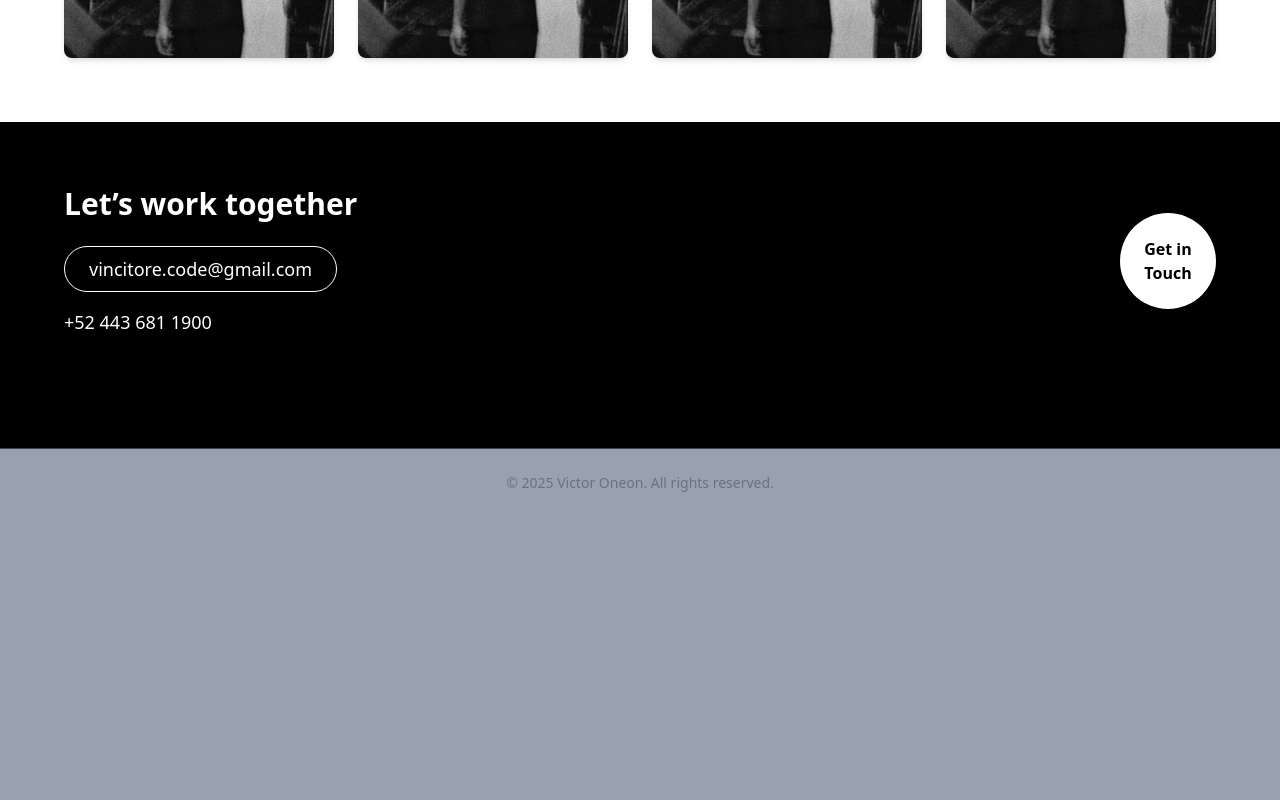
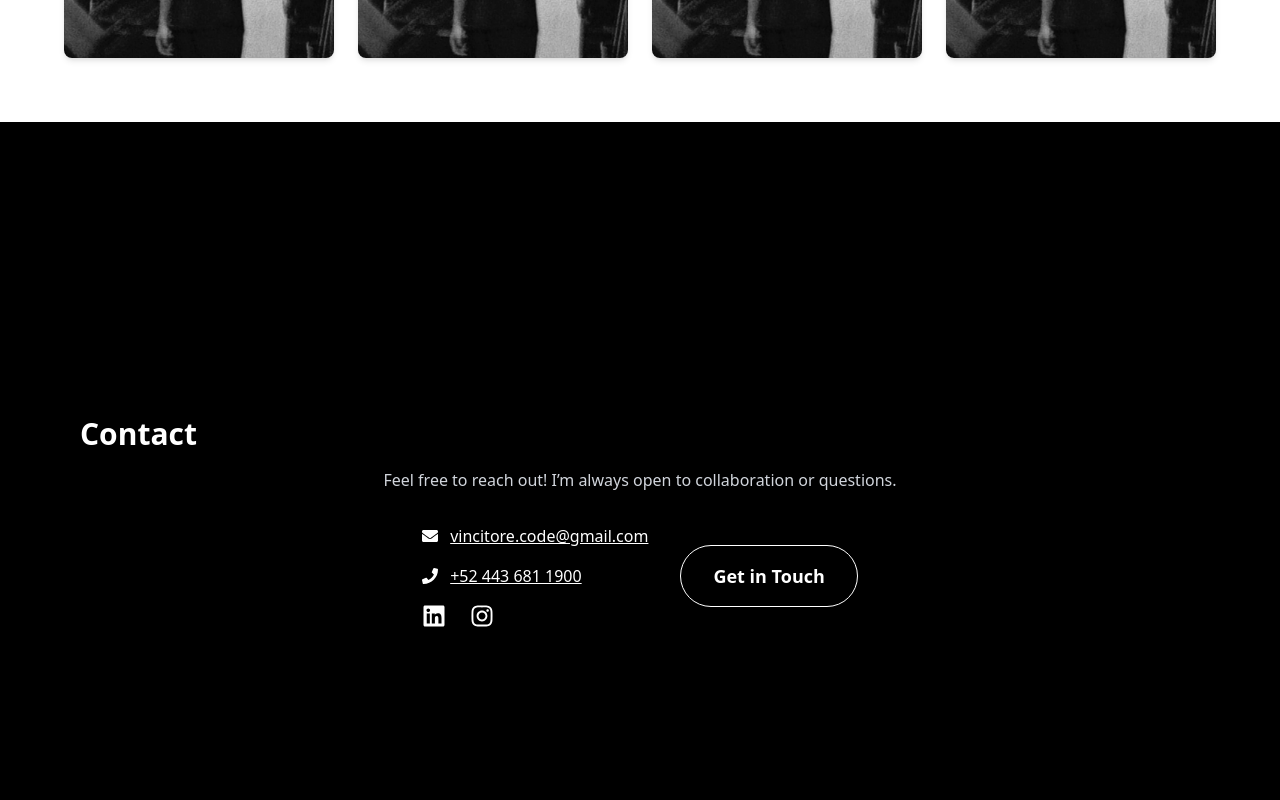
Before and after one commit to Vincitorecode/web-portfolio, a React (Vite) app: page / in a window 1280 px wide. Shown: the part 1380-2180 px from the top of the page. Before the commit the page ends 1897 px from the top, so only its background shows below. Built offline with nearby package versions, Linux system fonts and the light colour scheme.

Commit message:
contact create

```diff
--- a/src/App.css
+++ b/src/App.css
@@ -40,3 +40,7 @@
 .read-the-docs {
   color: #888;
 }
+
+html {
+  scroll-behavior: smooth;
+}
--- /dev/null
+++ b/src/components/ContactModal.jsx
@@ -0,0 +1,89 @@
+import { useState } from "react";
+
+function ContactModal() {
+  const [isOpen, setIsOpen] = useState(false);
+
+  const openModal = () => setIsOpen(true);
+  const closeModal = () => setIsOpen(false);
+
+  const handleSubmit = (e) => {
+    e.preventDefault();
+    alert("Message sent!");
+    closeModal();
+  };
+
+  return (
+    <>
+      {/* Botón principal */}
+      <button
+        onClick={openModal}
+        className="text-lg font-semibold border border-white px-8 py-4 rounded-full hover:bg-white hover:text-black transition-colors duration-300"
+      >
+        Get in Touch
+      </button>
+
+      {/* Modal */}
+      {isOpen && (
+        <>
+          {/* Overlay */}
+          <div
+            className="fixed inset-0 bg-black bg-opacity-70 z-40 backdrop-blur-sm"
+            onClick={closeModal}
+          ></div>
+
+          {/* Contenedor del modal */}
+          <div className="fixed inset-0 flex items-center justify-center z-50 p-4">
+            <div className="bg-black text-white rounded-2xl max-w-lg w-full p-8 relative shadow-2xl animate-fadeIn scale-95">
+              {/* Botón cerrar */}
+              <button
+                onClick={closeModal}
+                className="absolute top-3 right-4 text-gray-500 hover:text-white text-3xl font-bold transition"
+                aria-label="Close modal"
+              >
+                &times;
+              </button>
+
+              {/* Título */}
+              <h2 className="text-3xl font-bold mb-6 text-center">
+                Let’s work together
+              </h2>
+
+              {/* Formulario */}
+              <form onSubmit={handleSubmit} className="space-y-5">
+                <input
+                  type="text"
+                  name="name"
+                  placeholder="Your name"
+                  required
+                  className="w-full p-3 rounded-lg bg-zinc-900 text-white border border-zinc-700 focus:outline-none focus:ring-2 focus:ring-white"
+                />
+                <input
+                  type="email"
+                  name="email"
+                  placeholder="Your email"
+                  required
+                  className="w-full p-3 rounded-lg bg-zinc-900 text-white border border-zinc-700 focus:outline-none focus:ring-2 focus:ring-white"
+                />
+                <textarea
+                  name="message"
+                  rows="4"
+                  placeholder="Your message"
+                  required
+                  className="w-full p-3 rounded-lg bg-zinc-900 text-white border border-zinc-700 resize-none focus:outline-none focus:ring-2 focus:ring-white"
+                />
+                <button
+                  type="submit"
+                  className="w-full border border-white text-white font-semibold py-3 rounded-full hover:bg-white hover:text-black transition-colors duration-300"
+                >
+                  Send Message
+                </button>
+              </form>
+            </div>
+          </div>
+        </>
+      )}
+    </>
+  );
+}
+
+export default ContactModal;
--- a/src/components/ContactSection.jsx
+++ b/src/components/ContactSection.jsx
@@ -1,35 +1,69 @@
-// components/ContactSection.jsx
-import { FaLinkedin, FaInstagram } from 'react-icons/fa'
+import { FaLinkedin, FaInstagram, FaEnvelope, FaPhone } from 'react-icons/fa'
+import SectionTitle from "../components/SectionTitle";
+import ContactModal from './ContactModal';
 
 const ContactSection = () => {
   return (
-    <section className="w-full bg-black text-white py-16 px-4 sm:px-8 md:px-16">
-  {/* Contenedor con flex para alinear texto y botón a la derecha */}
-  <div className="flex flex-col md:flex-row items-center justify-between mb-12">
-    <div className="text-center md:text-left mb-8 md:mb-0">
-      <h2 className="text-3xl font-semibold mb-6">Let’s work together</h2>
+    <section
+      id="contact"
+      className="w-full min-h-screen bg-black text-white py-20 px-6 sm:px-12 md:px-20 flex flex-col justify-center"
+    >
+      <SectionTitle>Contact</SectionTitle>
+      <p className="mb-8 text-gray-300 text-center md:text-justify max-w-3xl mx-auto">
+        Feel free to reach out! I’m always open to collaboration or questions.
+      </p>
 
-      {/* Botón estilo "mail" */}
-      <button className="text-lg border px-6 py-2 rounded-full hover:bg-white hover:text-black transition">
-        vincitore.code@gmail.com
-      </button>
+      <div className="flex flex-col md:flex-row md:justify-between items-center max-w-3xl mx-auto gap-8">
 
-      {/* Teléfono */}
-      <p className="text-lg mt-4">+52 443 681 1900</p>
-    </div>
+        {/* Contact info */}
+        <div className="space-y-4 text-center md:text-justify">
+          <a
+            href="mailto:vincitore.code@gmail.com"
+            className="flex items-center gap-3 underline hover:text-gray-100 justify-center md:justify-start"
+          >
+            <FaEnvelope /> vincitore.code@gmail.com
+          </a>
+          <a
+            href="tel:+524436811900"
+            className="flex items-center gap-3 underline hover:text-gray-100 justify-center md:justify-start"
+          >
+            <FaPhone /> +52 443 681 1900
+          </a>
+          {/* Redes sociales */}
+          <div className="flex gap-6 mt-4 justify-center md:justify-start text-2xl">
+            <a
+              href="https://linkedin.com/in/vincitorecode"
+              target="_blank"
+              rel="noopener noreferrer"
+              aria-label="LinkedIn"
+              className="hover:text-gray-100"
+            >
+              <FaLinkedin />
+            </a>
+            <a
+              href="https://instagram.com/vincitorecode"
+              target="_blank"
+              rel="noopener noreferrer"
+              aria-label="Instagram"
+              className="hover:text-gray-100"
+            >
+              <FaInstagram />
+            </a>
+          </div>
+        </div>
 
-    {/* Botón circular a la derecha */}
-    <button
-      onClick={() => window.open('/contact', '_blank')}
-      className="w-24 h-24 rounded-full bg-white text-black font-semibold hover:bg-gray-300 transition"
-      aria-label="Get in Touch"
-    >
-      Get in Touch
-    </button>
-  </div>
-</section>
+        {/* Botón "Get in Touch" */}
+        <ContactModal />
+      </div>
 
+
+
+
+
+
+
+    </section>
   )
 }
 
-export default ContactSection
+export default ContactSection;
--- /dev/null
+++ b/src/components/RotatingText.jsx
@@ -0,0 +1,8 @@
+const RotatingText = ({ texts, mainClassName }) => {
+  return (
+    <div className={mainClassName}>
+      {texts && texts.length > 0 ? texts[0] : 'No texts provided'}
+    </div>
+  )
+}
+export default RotatingText;
--- a/src/sections/Contact.jsx
+++ /dev/null
@@ -1,18 +0,0 @@
-import SectionTitle from "../components/SectionTitle";
-
-function Contact() {
-  return (
-    <section className="px-4 py-16 max-w-3xl mx-auto">
-      <SectionTitle>Contact</SectionTitle>
-      <p className="text-gray-300 mb-4">Feel free to reach out!</p>
-      <a
-        href="mailto:vincitore.code@gmail.com"
-        className="underline hover:text-gray-100"
-      >
-        vincitore.code@gmail.com
-      </a>
-    </section>
-  );
-}
-
-export default Contact;
--- a/src/sections/Hero.jsx
+++ b/src/sections/Hero.jsx
@@ -3,6 +3,7 @@ import React from 'react';
 import { Globe } from 'lucide-react';
 import { motion } from 'framer-motion';
 import profileImg from '../assets/vic.jpeg';
+
 
 const fadeInUp = {
   hidden: { opacity: 0, y: 40 },
```
